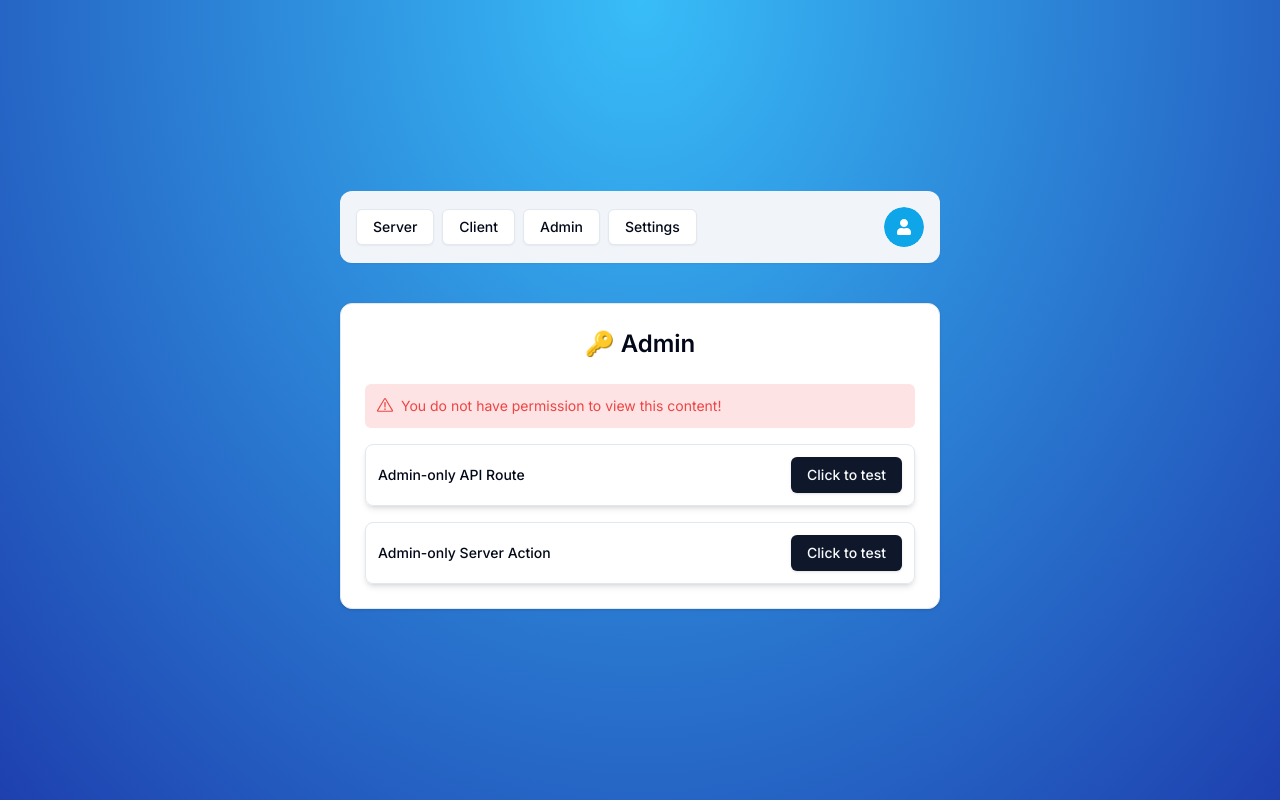
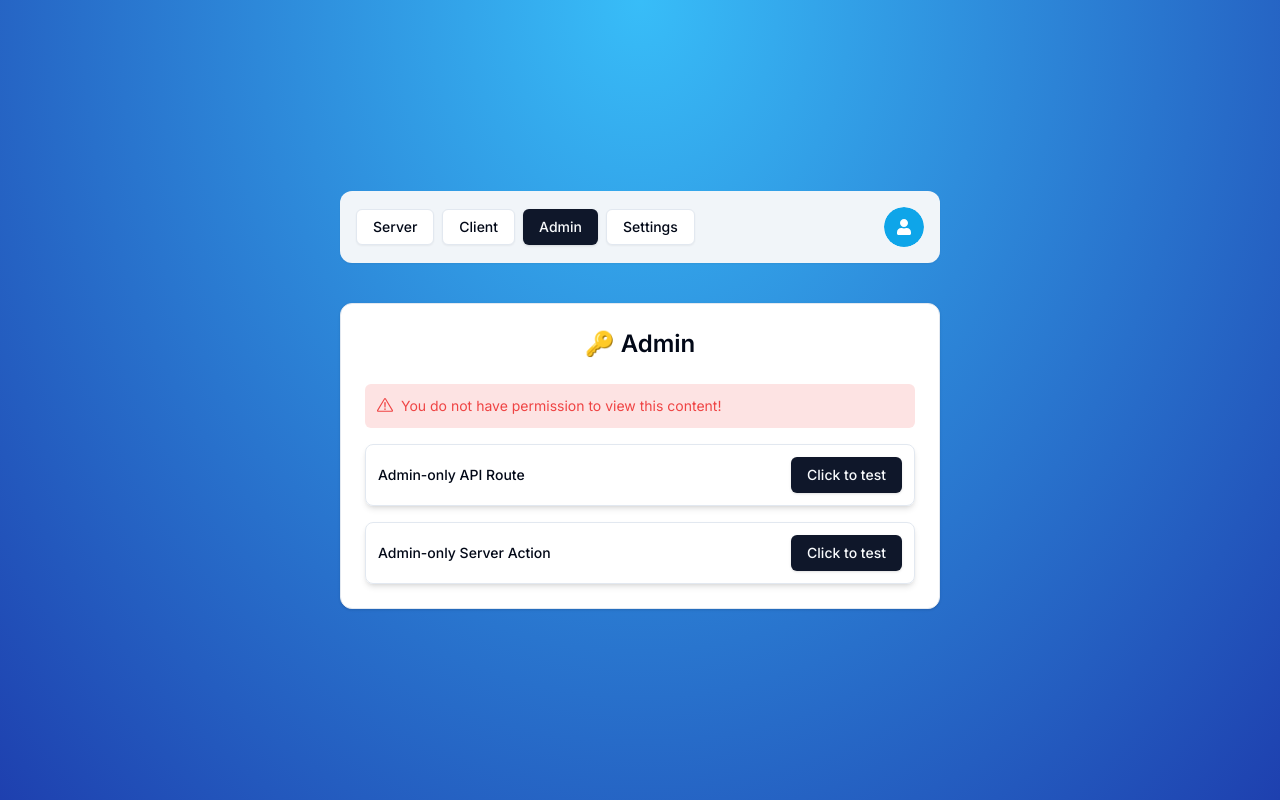
Before and after one commit to nicholavila/Creative-Marketplace, a Next.js app: page /user/admin in a window 1280 px wide. Built offline with nearby package versions, Linux system fonts and the light colour scheme; no server answers.

Commit message:
fix(routing): Fix link address on NavBar

```diff
--- a/app/(protected)/user/_components/navbar.tsx
+++ b/app/(protected)/user/_components/navbar.tsx
@@ -14,24 +14,24 @@ export const Navbar = () => {
       <div className="flex gap-x-2">
         <Button
           asChild
-          variant={pathname === "/server" ? "default" : "outline"}
+          variant={pathname === "/user/server" ? "default" : "outline"}
         >
-          <Link href="/server">Server</Link>
+          <Link href="/user/server">Server</Link>
         </Button>
         <Button
           asChild
-          variant={pathname === "/client" ? "default" : "outline"}
+          variant={pathname === "/user/client" ? "default" : "outline"}
         >
-          <Link href="/client">Client</Link>
+          <Link href="/user/client">Client</Link>
         </Button>
-        <Button asChild variant={pathname === "/admin" ? "default" : "outline"}>
-          <Link href="/admin">Admin</Link>
+        <Button asChild variant={pathname === "/user/admin" ? "default" : "outline"}>
+          <Link href="/user/admin">Admin</Link>
         </Button>
         <Button
           asChild
-          variant={pathname === "/settings" ? "default" : "outline"}
+          variant={pathname === "/user/settings" ? "default" : "outline"}
         >
-          <Link href="/settings">Settings</Link>
+          <Link href="/user/settings">Settings</Link>
         </Button>
       </div>
       <UserButton />
```
